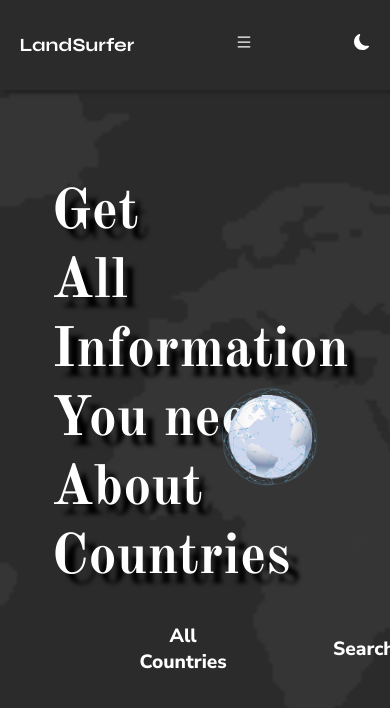
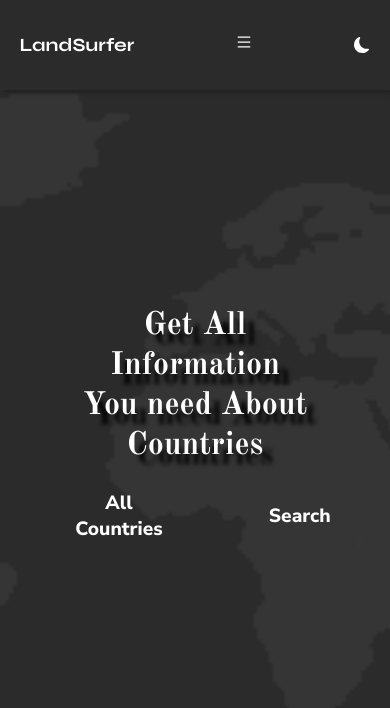
Before and after one commit to Masoud-z/LandSurfer, a Next.js app: page / in a window 390 px wide. Shown: the top 708 px of the page. Built offline with nearby package versions, Linux system fonts and the light colour scheme.

Commit message:
Make Landing page responsive

```diff
--- a/components/LandingPage/LandingPage.tsx
+++ b/components/LandingPage/LandingPage.tsx
@@ -20,7 +20,7 @@ const LandingPage = () => {
         <LandingPageContainer>
             <Description>
                 <Title  dark={darkMode}>
-                    Get <br /> All Information <br /> You need <br /> About Countries
+                    Get All Information You need About Countries
                 </Title>
                 <CTA>
                     <Link href='/allCountries'>
--- a/components/LandingPage/style.tsx
+++ b/components/LandingPage/style.tsx
@@ -14,14 +14,22 @@ export const LandingPageContainer = styled.div`
     margin-top: 4vh;
     display: grid;
     grid-template-columns: 47% 48%;
+    justify-content: center;
     gap: 5%;
     overflow: visible;
     padding: 2rem;
+    @media screen and (max-width: 1000px) {
+        grid-template-columns: 80%;
+        text-align: center;
+        }
 `
 
 export const Description = styled.div`
+    width: 100%;
     display: flex;
     flex-direction: column;
+    justify-content: center;
+
 `
 
 export const Title = styled.h1`
@@ -30,18 +38,27 @@ export const Title = styled.h1`
     color: ${props =>(props.dark?'#fff':'#000')};
     font-size: 3.5rem;
     text-shadow: 10px 10px 4px ${props =>(props.dark ? '#000' : '#ccc')};
-    margin: auto;
+    @media screen and (max-width: 600px){
+        font-size: 2rem;
+    }
 `
 
 export const CTA = styled.div`
-    padding-left: 3.5rem ;
+    padding-left: 1rem ;
     display: flex;
+    justify-content: center;
     gap: 5vh;
     animation: ${appear} linear 2s;
 `
 
 export const Img = styled.img`
     margin: auto;
+    @media screen and (max-width: 1000px){
+        grid-area: 1/1/1/1;
+    }
+    @media screen and (max-width: 600px){
+        display: none;
+    }
 `
 
 export const Btn = styled.button`
--- a/components/layout/styles.tsx
+++ b/components/layout/styles.tsx
@@ -12,7 +12,7 @@ export const Page = styled.div`
 export const Header = styled.div`
     width: 100%;
     display: flex;
-    align-items: flex-start;
+    align-items: center;
     justify-content: space-between;
     background-color: ${props=>(props.dark? 'rgb(43, 43, 44)': '#fff')};
     color: ${props =>(props.dark?'#fff':'#000')};
@@ -75,7 +75,7 @@ export const OptionsHolder = styled.div`
 `
 
 export const Options = styled.div`
-    padding: 0rem 1.5rem;
+    padding: 0.5rem 1.5rem;
     border-bottom: ${props => (props.activePage ? 'solid 2px red': 'none')};
     color: ${props =>(props.dark?'#fff':'#000')};
     &:hover{
```
